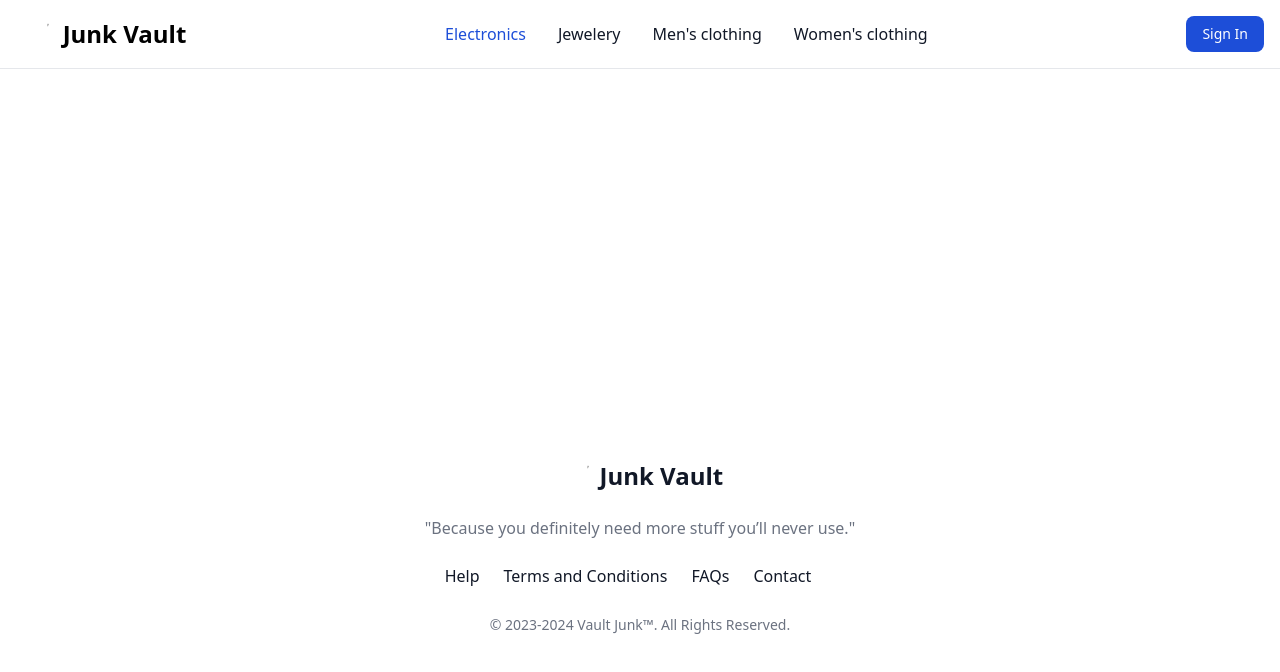
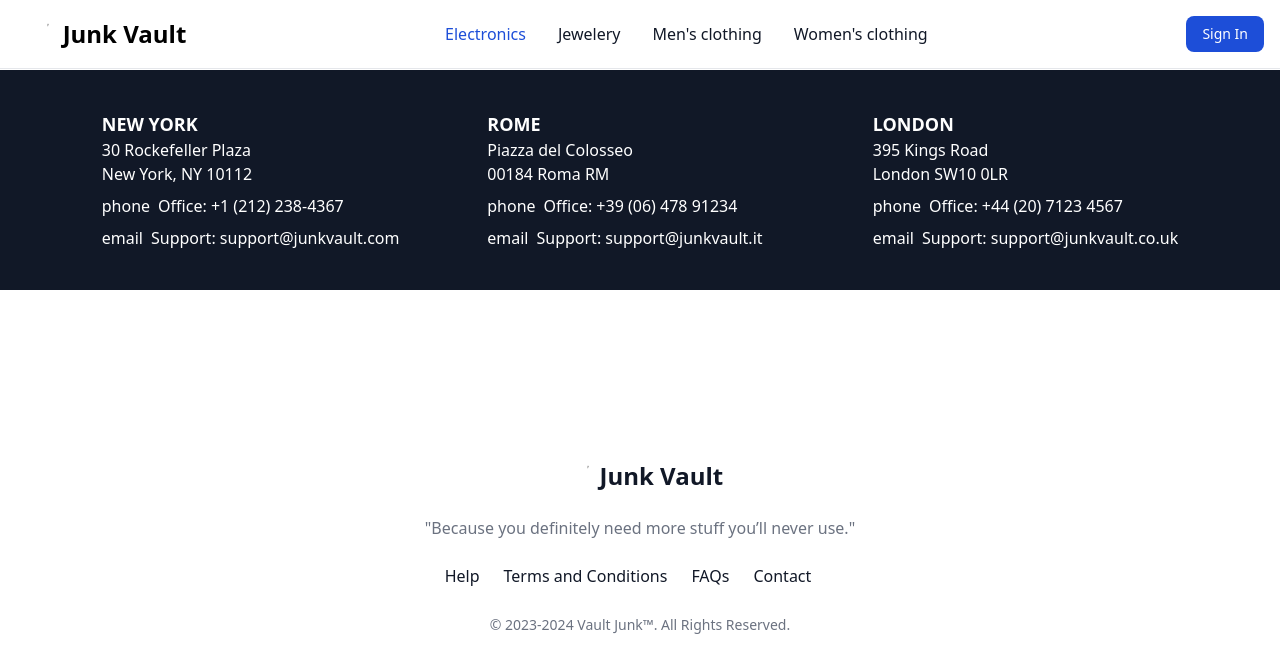
Before and after one commit to DSantosDen/2402-FTB-ET-WEB-PT_Capstone_DaveSantos, a React (Vite) app: page /contactus in a window 1280 px wide. Shown: the top 672 px of the page. Built offline with nearby package versions, Linux system fonts and the light colour scheme.

Commit message:
More edits to UI

```diff
--- a/package.json
+++ b/package.json
@@ -10,9 +10,11 @@
     "preview": "vite preview"
   },
   "dependencies": {
+    "@heroicons/react": "^2.1.5",
     "@reduxjs/toolkit": "^2.2.6",
     "axios": "^1.7.2",
     "jest": "^29.7.0",
+    "pagedone": "^1.1.2",
     "react": "^18.3.1",
     "react-dom": "^18.3.1",
     "react-redux": "^9.1.2",
--- a/src/App.jsx
+++ b/src/App.jsx
@@ -1,10 +1,11 @@
 import { Routes, Route, BrowserRouter } from "react-router-dom";
+import Cart from "./pages/cart/cart.jsx";
+import ContactUs from "./pages/contact_us/contact_us.jsx";
+import HelpPage from "./pages/help/help.jsx";
 import Home from "./pages/home/home.jsx";
-import Signup from "./pages/signup/signup.jsx";
 import Login from "./pages/login/login.jsx";
 import PageFaq from "./pages/faq/faq.jsx";
-import HelpPage from "./pages/help/help.jsx";
-import Cart from "./pages/cart/cart.jsx";
+import Signup from "./pages/signup/signup.jsx";
 import TermsOfUse from "./pages/terms-of-use/terms-of-use.jsx";
 import Navbar from "./components/navbar/navbar.jsx";
 import Footer from "./components/footer/footer.jsx";
@@ -17,12 +18,13 @@ function App() {
       <div className="mt-[70px] min-h-[350px]">
         <Routes>
           <Route path="/" element={<Home />} />
-          <Route path="/signup" element={<Signup />} />
+          <Route path="/cart" element={<Cart />} />
+          <Route path="/contactus" element={<ContactUs />} />
+          <Route path="/faqs" element={<PageFaq />} />
+          <Route path="/help" element={<HelpPage />} />
           <Route path="/login" element={<Login />} />
           <Route path="/product/:id" element={<ProductDetail />} />
-          <Route path="/cart" element={<Cart />} />
-          <Route path="/help" element={<HelpPage />} />
-          <Route path="/faqs" element={<PageFaq />} />
+          <Route path="/signup" element={<Signup />} />
           <Route path="/terms_of_use" element={<TermsOfUse />} />
         </Routes>
       </div>
--- a/src/components/navbar/navbar.jsx
+++ b/src/components/navbar/navbar.jsx
@@ -1,18 +1,19 @@
+import { Link } from "react-router-dom";
 import Logo from "../../assets/img/Junk_Vault_Logo_White.png";
 
 const Navbar = () => {
   return (
     <nav className="bg-white dark:bg-gray-900 fixed w-full z-20 top-0 start-0 border-b border-gray-200 dark:border-gray-600">
       <div className="max-w-screen-xl flex flex-wrap items-center justify-between mx-auto p-4">
-        <a
-          href="https://fakestoreapi.com/"
+        <Link
+          to="/"
           className="flex items-center space-x-3 rtl:space-x-reverse"
         >
           <img src={Logo} className="h-8" alt="Junk_Vault_Logo_White" />
           <span className="self-center text-2xl font-semibold whitespace-nowrap dark:text-white">
             Junk Vault
           </span>
-        </a>
+        </Link>
         <div className="flex md:order-2 space-x-3 md:space-x-0 rtl:space-x-reverse">
           <button
             type="button"
--- /dev/null
+++ b/src/pages/contact_us/contact_us.jsx
@@ -0,0 +1,66 @@
+const ContactUs = () => {
+  return (
+    <div className="bg-gray-900 text-white p-10">
+      <div className="max-w-fit mx-auto">
+        <div className="grid grid-cols-1 md:grid-cols-3 gap-20">
+          <div>
+            <h2 className="text-lg font-bold">NEW YORK</h2>
+            <p>
+              30 Rockefeller Plaza
+              <br />
+              New York, NY 10112
+            </p>
+            <div className="mt-2">
+              <div className="flex items-center">
+                <span className="material-icons">phone</span>
+                <p className="ml-2">Office: +1 (212) 238-4367</p>
+              </div>
+              <div className="flex items-center mt-2">
+                <span className="material-icons">email</span>
+                <p className="ml-2">Support: support@junkvault.com</p>
+              </div>
+            </div>
+          </div>
+          <div>
+            <h2 className="text-lg font-bold">ROME</h2>
+            <p>
+              Piazza del Colosseo
+              <br />
+              00184 Roma RM
+            </p>
+            <div className="mt-2">
+              <div className="flex items-center">
+                <span className="material-icons">phone</span>
+                <p className="ml-2">Office: +39 (06) 478 91234</p>
+              </div>
+              <div className="flex items-center mt-2">
+                <span className="material-icons">email</span>
+                <p className="ml-2">Support: support@junkvault.it</p>
+              </div>
+            </div>
+          </div>
+          <div>
+            <h2 className="text-lg font-bold">LONDON</h2>
+            <p>
+              395 Kings Road
+              <br />
+              London SW10 0LR
+            </p>
+            <div className="mt-2">
+              <div className="flex items-center">
+                <span className="material-icons">phone</span>
+                <p className="ml-2">Office: +44 (20) 7123 4567</p>
+              </div>
+              <div className="flex items-center mt-2">
+                <span className="material-icons">email</span>
+                <p className="ml-2">Support: support@junkvault.co.uk</p>
+              </div>
+            </div>
+          </div>
+        </div>
+      </div>
+    </div>
+  );
+};
+
+export default ContactUs;
```
Also changed, not shown: 1 other file (tests, documents, lock files or other folders).
